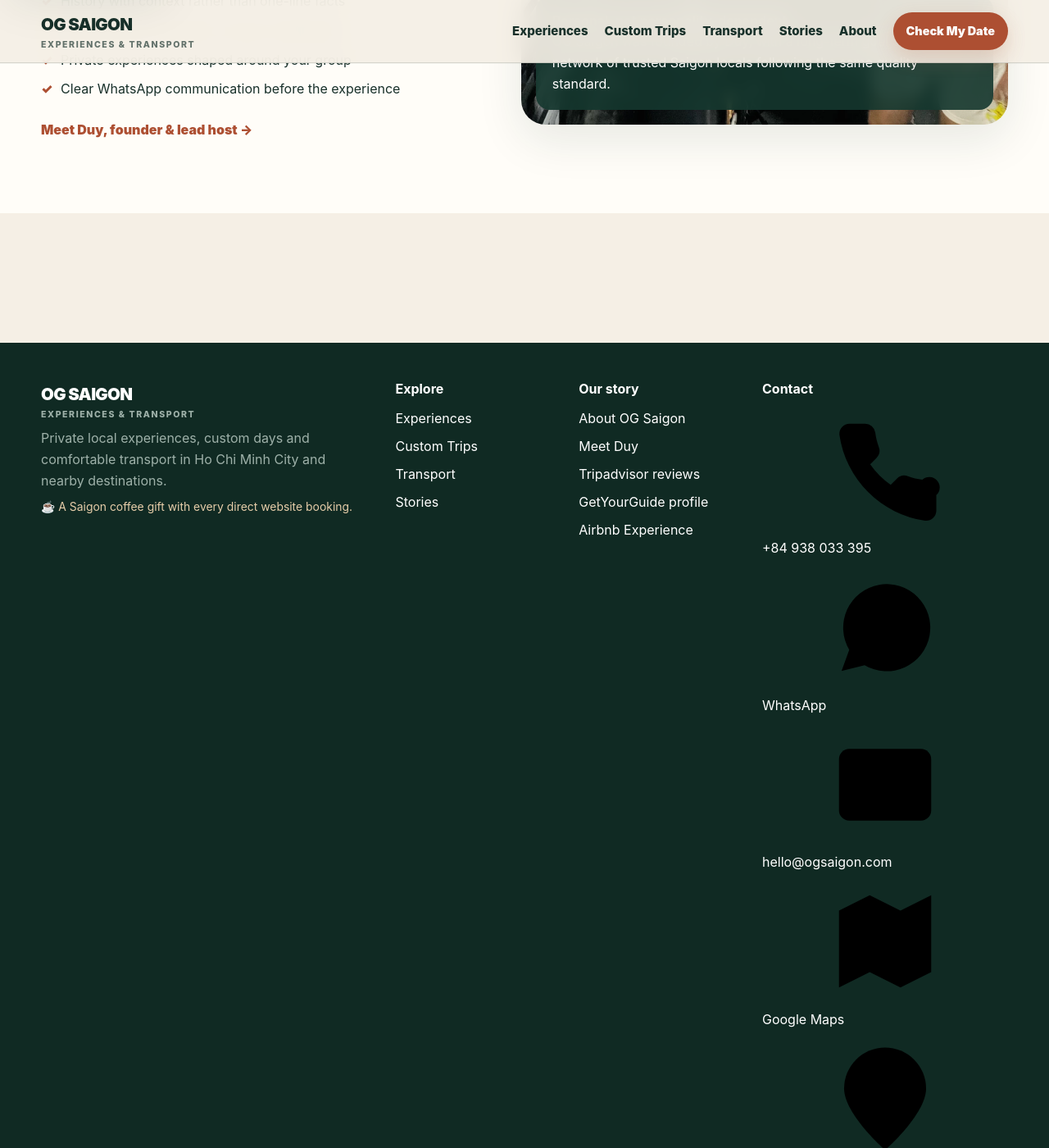
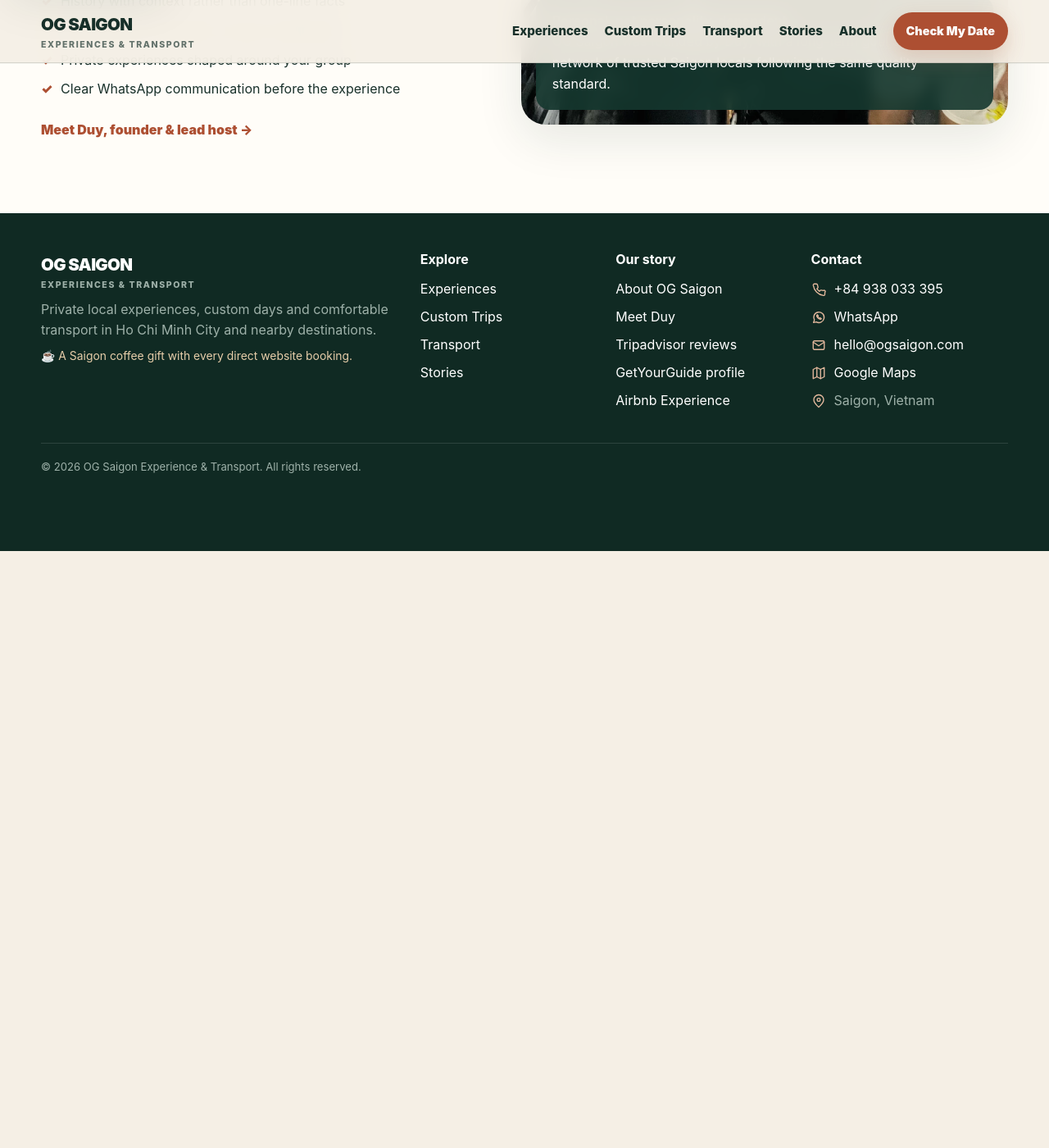
Before and after one commit to DSG2025/DSG2025.github.io, a Jekyll site: the page built from about/index.html, in a window 1280 px wide and 1400 px high, scrolled down 1466 px. Shown: the whole window at 82% size. Built offline with Jekyll 4.4.1, drawn with Linux system fonts in a browser that asks for light colours; after the commit the page ends 2138 px from its top, so only the background shows below that.

Commit message:
Footer: consistent responsive icon alignment

```diff
--- a/assets/css/style.css
+++ b/assets/css/style.css
@@ -2085,3 +2085,40 @@
     --type-lead: 1.16rem;
   }
 }
+
+/* Shared Contact footer icons, used by both homepage and inner pages. */
+.footer-contact-symbols {
+  position: absolute;
+  width: 0;
+  height: 0;
+  overflow: hidden;
+}
+
+.site-footer .footer-contact-row {
+  display: flex;
+  align-items: center;
+  gap: 10px;
+  min-width: 0;
+}
+
+.site-footer .footer-contact-icon {
+  display: block;
+  flex: 0 0 18px;
+  width: 18px;
+  height: 18px;
+  color: #e4b99e;
+  fill: none;
+  stroke: currentColor;
+  stroke-width: 1.8;
+  stroke-linecap: round;
+  stroke-linejoin: round;
+}
+
+.site-footer .footer-contact-row a {
+  min-width: 0;
+  overflow-wrap: anywhere;
+}
+
+.site-footer .footer-contact-row.footer-muted > span {
+  color: inherit;
+}
```
